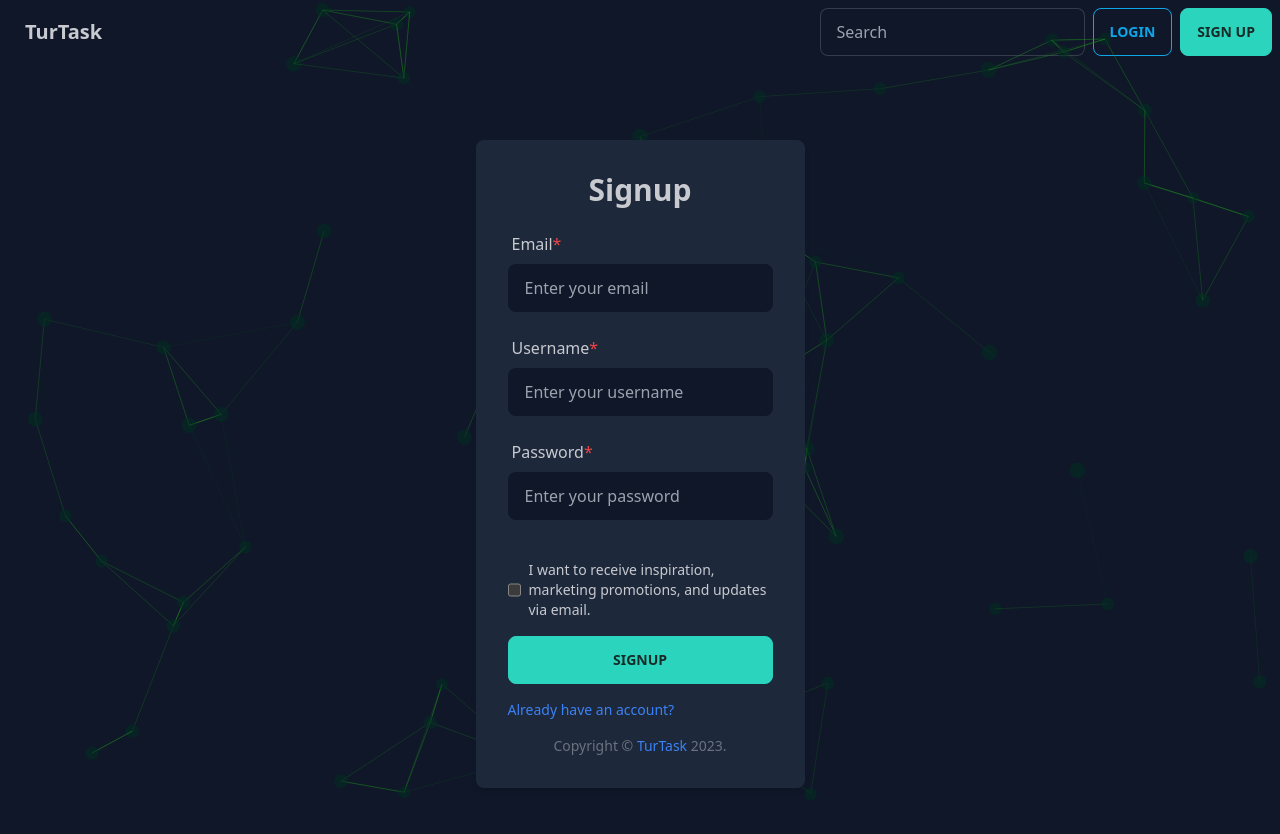
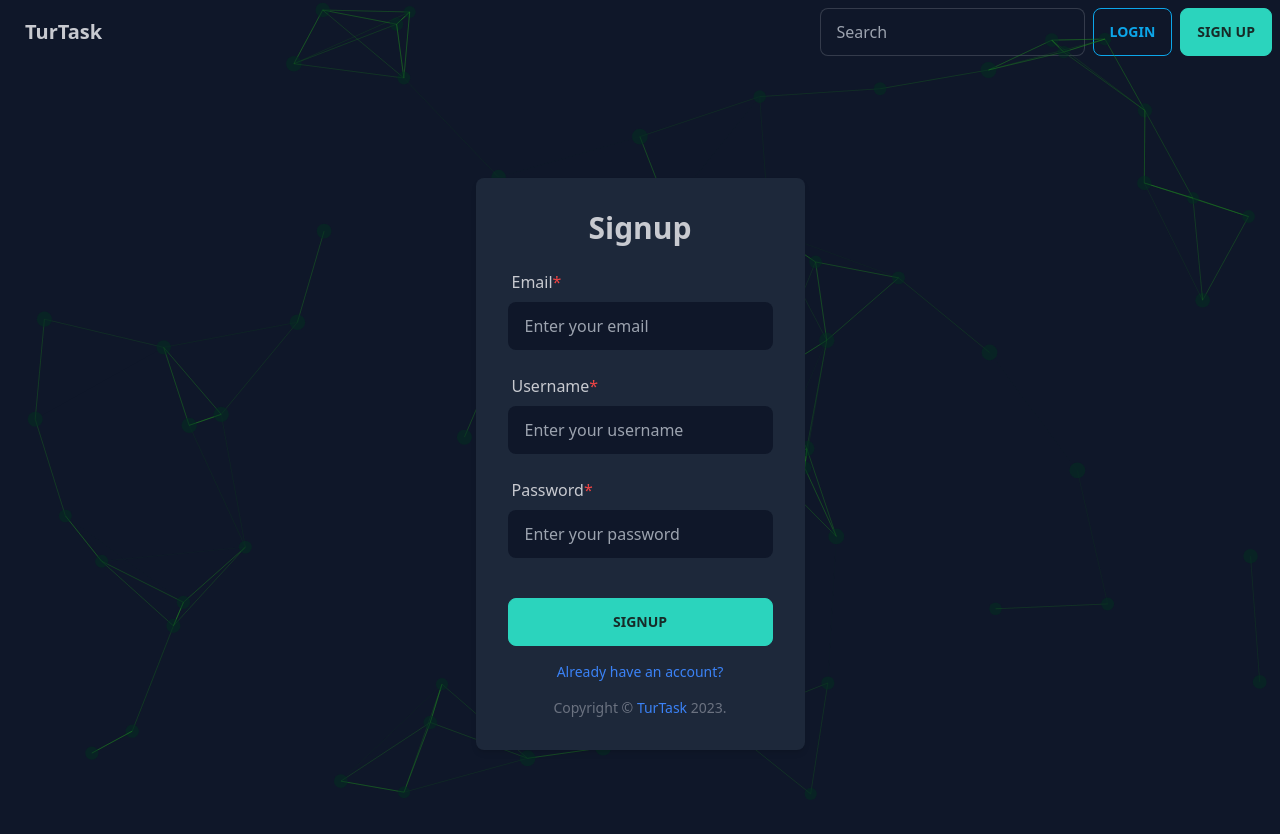
Before and after one commit to TurTaskProject/TurTaskBackend, a React (Vite) app in the folder frontend/: page /signup in a window 1280 px wide. Shown: the top 834 px of the page. Built offline with nearby package versions, Linux system fonts and the light colour scheme; no server answers.

Commit message:
Fix Layout and remove buttom checkbox

```diff
--- a/frontend/src/components/authentication/SignUpPage.jsx
+++ b/frontend/src/components/authentication/SignUpPage.jsx
@@ -192,26 +192,14 @@ export default function SignUp() {
             />
           </div>
           <br></br>
-          <div className="flex items-center">
-            <input
-              type="checkbox"
-              id="allowExtraEmails"
-              name="allowExtraEmails"
-              className="h-4 w-4 text-green-500 focus:ring-green-400 border-gray-300 rounded"
-            />
-            <label htmlFor="allowExtraEmails" className="ml-2 text-sm ">
-              I want to receive inspiration, marketing promotions, and updates
-              via email.
-            </label>
-          </div>
 
           {/* Login Button */}
           <button className="btn btn-success w-full " onClick={handleSubmit}>
             Signup
           </button>
           {/* Already have an account? */}
-          <div className="text-blue-500 text-sm">
-            <a href="login" className="text-left">
+          <div className="text-blue-500 flex justify-center text-sm">
+            <a href="login">
               Already have an account?
             </a>
           </div>
```
